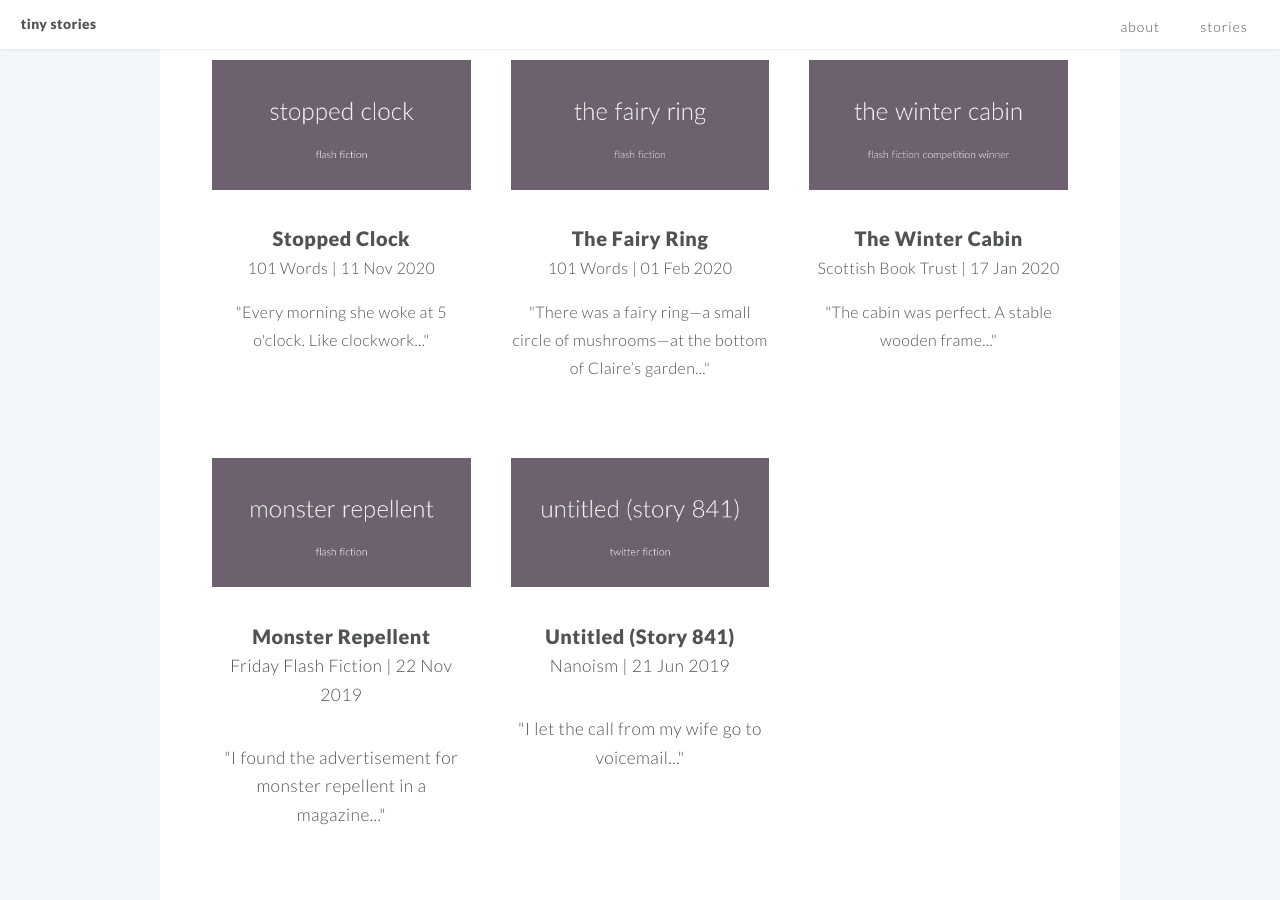
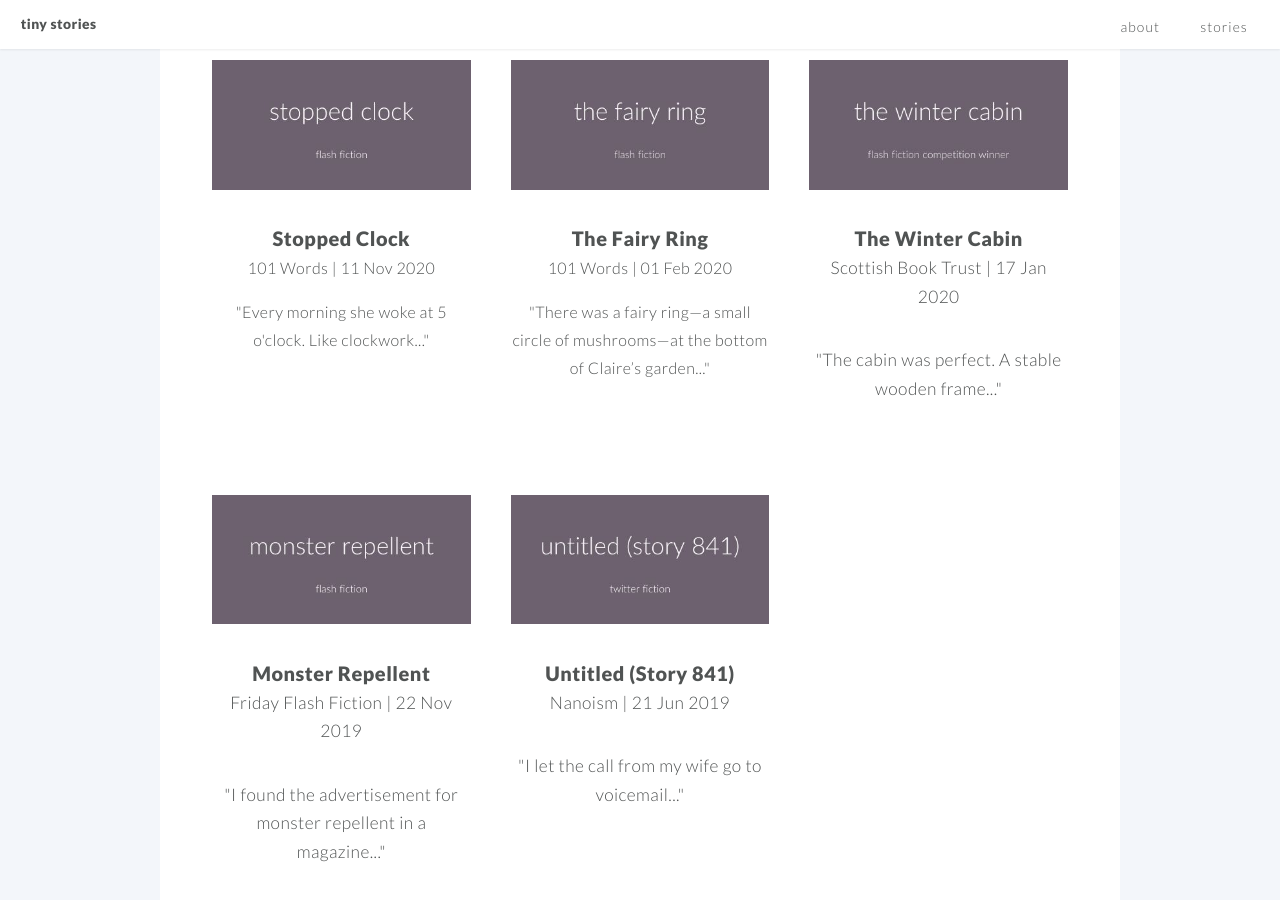
Before and after one commit to tinystories/tinystories.github.io, a Jekyll site: the page built from index.md, in a window 1280 px wide and 900 px high, scrolled down 1769 px. Built offline with Jekyll 4.4.1, drawn with Linux system fonts in a browser that asks for light colours.

Commit message:
Fix heading levels

```diff
--- a/_includes/03_the_winter_cabin.html
+++ b/_includes/03_the_winter_cabin.html
@@ -1,5 +1,5 @@
 <h1><a href="https://www.scottishbooktrust.com/50-word-fiction/december-2019-winners">The Winter Cabin</a></h1>
-<h2>Scottish Book Trust | 17 Jan 2020<h2>
+<p>Scottish Book Trust | 17 Jan 2020</p>
 <p>"The cabin was perfect. A stable wooden frame..."</p>
 <br>
 <br>
```
